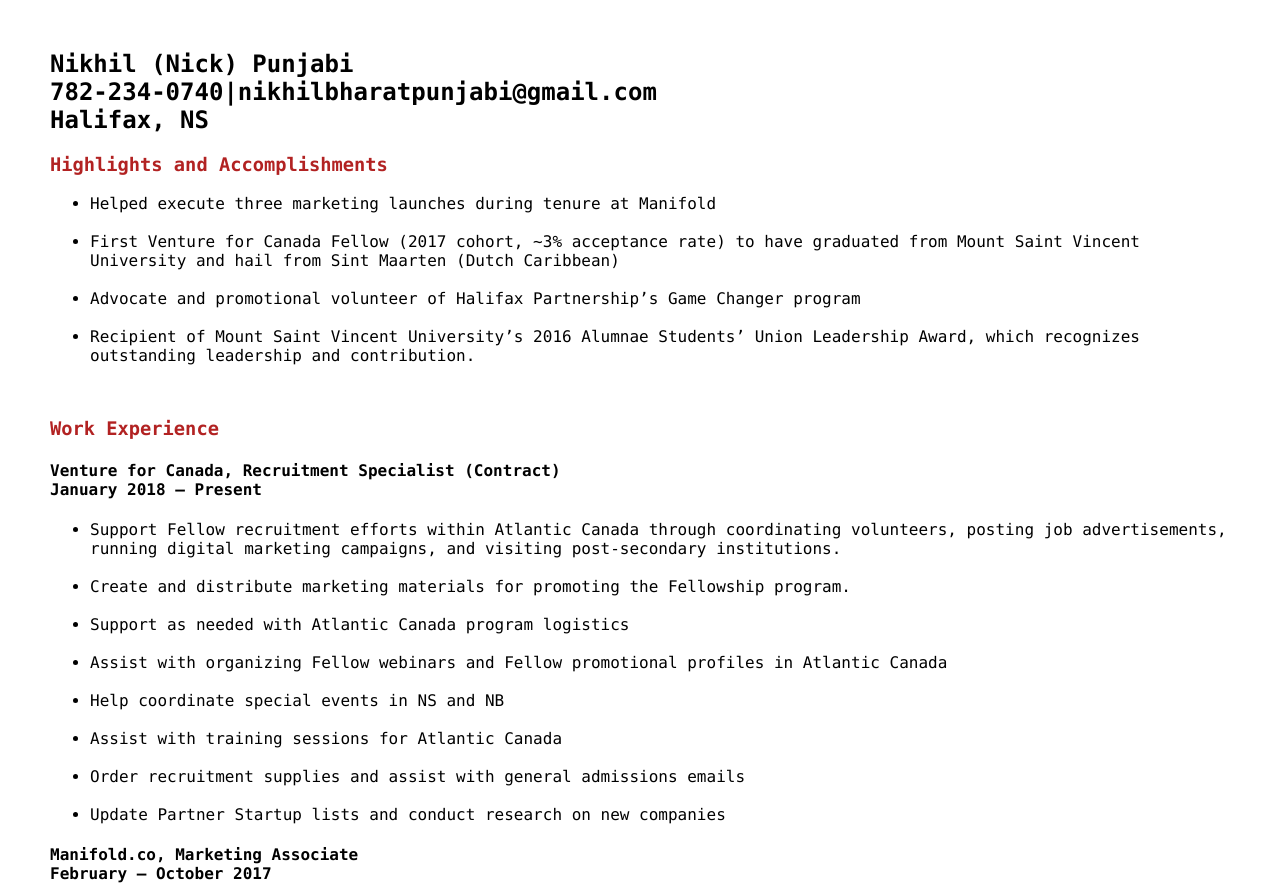
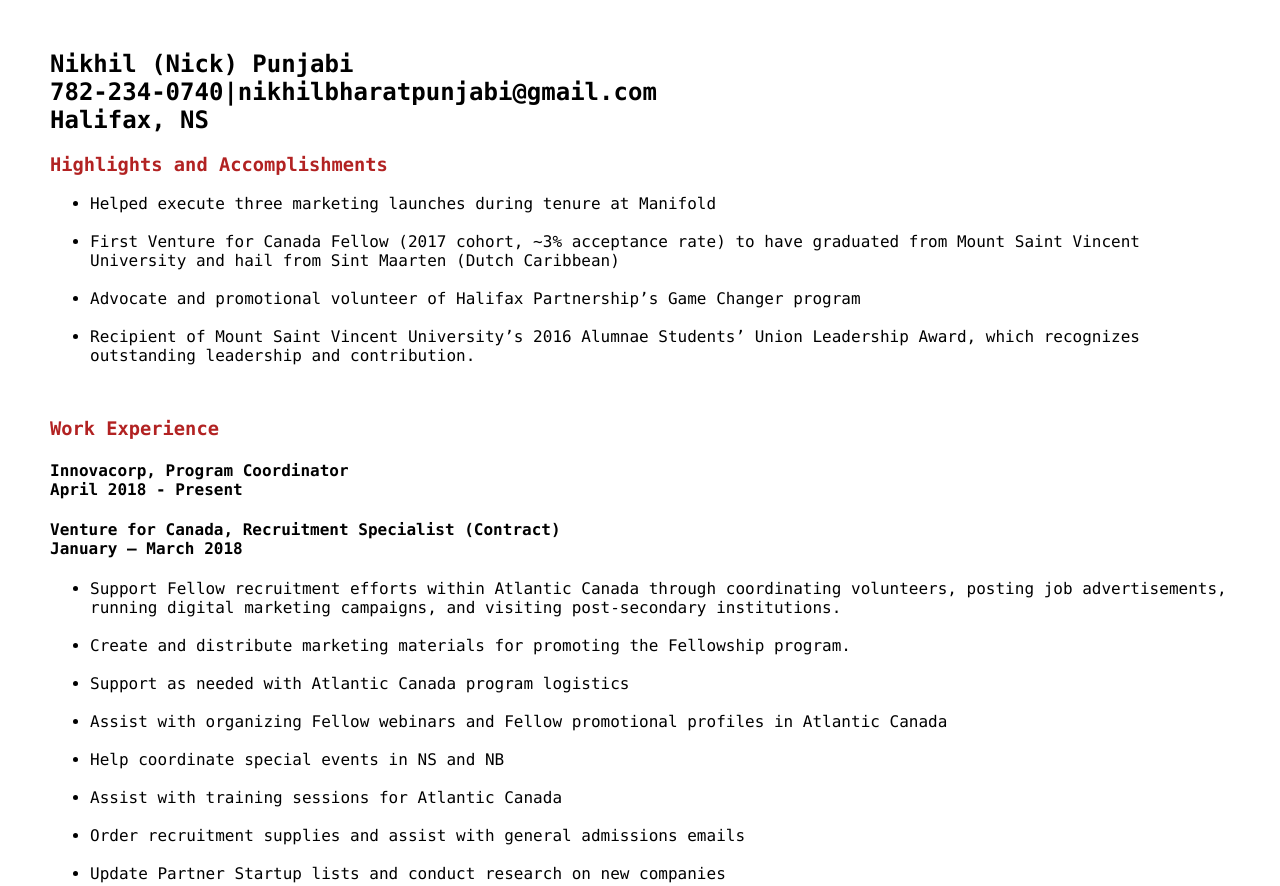
Before and after one commit to nickpunjabi/nickpunjabi.github.io, a plain HTML site: page index.html in a window 1280 px wide. Shown: the top 886 px of the page. Drawn offline with Linux system fonts and the light colour scheme.

Commit message:
added new work experience

```diff
--- a/index.html
+++ b/index.html
@@ -61,8 +61,10 @@
 
 <div id="Work">
 <h3>Work Experience</h3>
+<h4>Innovacorp, Program Coordinator
+<br>April 2018 - Present</h4>
 <h4>Venture for Canada, Recruitment Specialist (Contract)
-<br> January 2018 – Present</h4>
+<br> January – March 2018</h4>
 <ul>
   <li>Support Fellow recruitment efforts within Atlantic Canada through coordinating volunteers, posting job advertisements, running digital marketing campaigns, and visiting post-secondary institutions.</li>
   <br>
```
